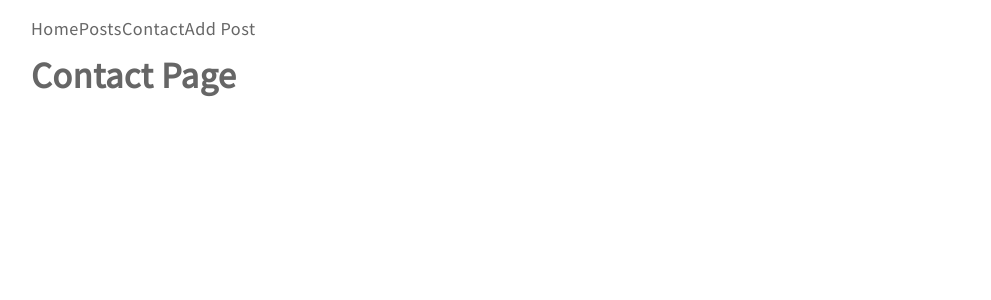
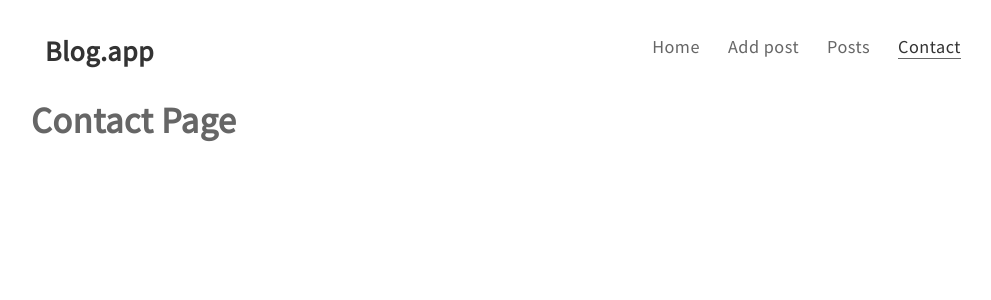
Before and after one commit to danielmark0116/portfolio-blog, a React (Create React App) app in the folder client/: page /contact in a window 1280 px wide. Shown: the top 300 px of the page, without its empty margins (137-1128 px from the left). Built offline with nearby package versions, Linux system fonts and the light colour scheme.

Commit message:
Init task 31-1

```diff
--- /dev/null
+++ b/client/src/components/features/NavBar/NavBar.js
@@ -0,0 +1,32 @@
+import React from 'react';
+import Logo from '../../common/Logo/Logo';
+import MainMenu from '../../layout/MainMenu/MainMenu';
+
+import style from './NavBar.module.scss';
+
+class NavBar extends React.Component {
+  constructor(props) {
+    super(props);
+    this.state = {
+      links: [
+        { path: '/', title: 'Home' },
+        { path: '/posts/new', title: 'Add post' },
+        { path: '/posts', title: 'Posts' },
+        { path: '/contact', title: 'Contact' }
+      ]
+    };
+  }
+
+  render() {
+    const { links } = this.state;
+
+    return (
+      <nav className={style.navbar}>
+        <Logo links="" location=""></Logo>
+        <MainMenu links={links}></MainMenu>
+      </nav>
+    );
+  }
+}
+
+export default NavBar;
--- /dev/null
+++ b/client/src/components/features/NavBar/NavBar.module.scss
@@ -0,0 +1,5 @@
+.navbar {
+  display: flex;
+  justify-content: space-between;
+  flex-wrap: wrap;
+}
--- a/client/src/components/features/NavBar/NavBar.tsx
+++ /dev/null
@@ -1,17 +0,0 @@
-import React from 'react';
-import { Link } from 'react-router-dom';
-
-class NavBar extends React.Component<{}, {}> {
-  render() {
-    return (
-      <div>
-        <Link to="/">Home</Link>
-        <Link to="/posts">Posts</Link>
-        <Link to="/contact">Contact</Link>
-        <Link to="/posts/new">Add Post</Link>
-      </div>
-    );
-  }
-}
-
-export default NavBar;
```
Also changed, not shown: client/src/components/layout/MainMenu/MainMenu.js (+15 -8 lines), client/tsconfig.json (+2 -8 lines).
